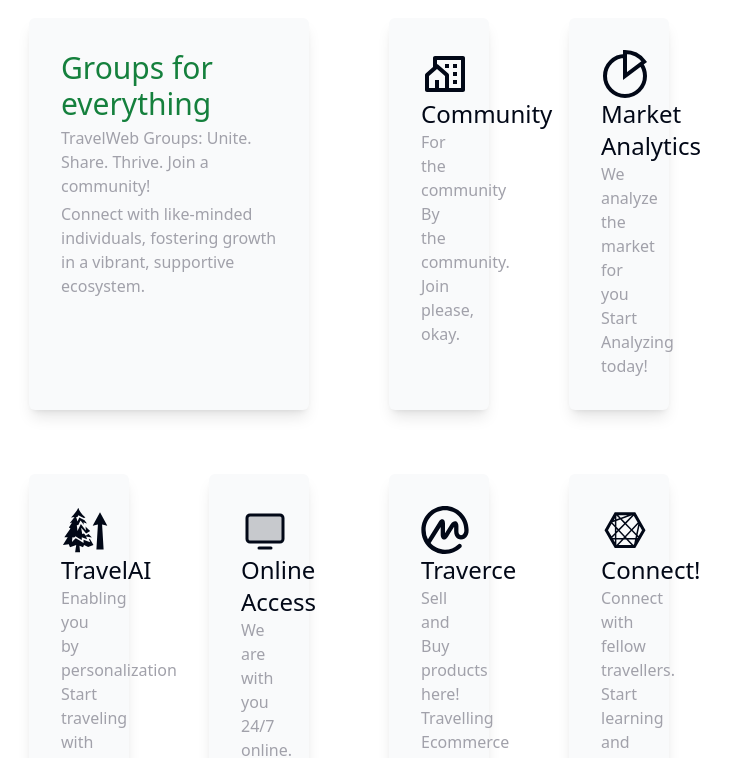
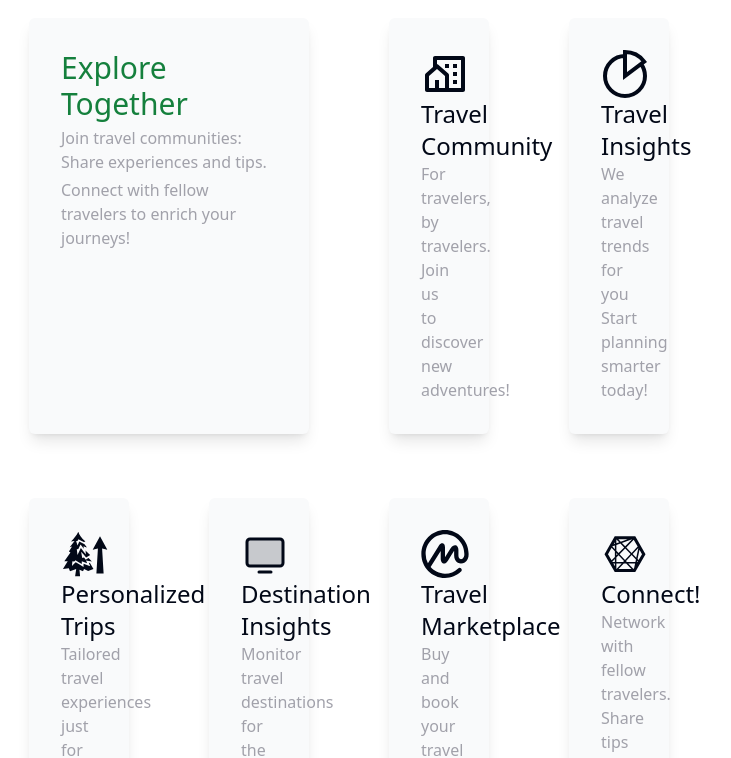
Before and after one commit to parikshitadhikari/travel-web, a Next.js app in the folder frontend/: page / in a window 1280 px wide. Shown: the part 1020-1778 px from the top of the page, without its empty margins (291-1022 px from the left). Built offline with nearby package versions, Linux system fonts and the light colour scheme.

Commit message:
landing page done

```diff
--- a/frontend/src/app/components/Box.tsx
+++ b/frontend/src/app/components/Box.tsx
@@ -8,7 +8,7 @@
 
 /**
  * @function Box
- * @description A component displaying a grid of boxes, each with an icon and information related to different services like community, market analytics, AI, etc.
+ * @description A component displaying a grid of boxes, each with an icon and information related to different tourism services like community, analytics, etc.
  * @returns {JSX.Element} - A series of styled boxes with icons and text.
  */
 const Box = () => {
@@ -17,12 +17,11 @@
       <div className="grid grid-cols-4 gap-4">
         {/* Large descriptive box */}
         <div className="p-8 m-8 shadow-lg rounded-md col-span-2 bg-gray-50">
-          <h4 className="text-green-700 text-3xl">Groups for everything</h4>
+          <h4 className="text-green-700 text-3xl">Explore Together</h4>
           <div className="text-zinc-400 mt-1">
-            <div>TravelWeb Groups: Unite. Share. Thrive. Join a community!</div>
+            <div>Join travel communities: Share experiences and tips.</div>
             <div className="mt-1">
-              Connect with like-minded individuals, fostering growth in a
-              vibrant, supportive ecosystem.
+              Connect with fellow travelers to enrich your journeys!
             </div>
           </div>
         </div>
@@ -30,52 +29,52 @@
         {/* Community box */}
         <div className="p-8 m-8 shadow-lg rounded-md bg-gray-50">
           <RiCommunityLine className="text-5xl" />
-          <h6 className="text-2xl">Community</h6>
+          <h6 className="text-2xl">Travel Community</h6>
           <div className="text-zinc-400">
-            <div>For the community By the community.</div>
-            <div>Join please, okay.</div>
+            <div>For travelers, by travelers.</div>
+            <div>Join us to discover new adventures!</div>
           </div>
         </div>
 
         {/* Market Analytics box */}
         <div className="p-8 m-8 shadow-lg rounded-md bg-gray-50">
           <GrAnalytics className="text-5xl" />
-          <h6 className="text-2xl">Market Analytics</h6>
+          <h6 className="text-2xl">Travel Insights</h6>
           <div className="text-zinc-400">
-            <div>We analyze the market for you</div>
-            <div>Start Analyzing today!</div>
+            <div>We analyze travel trends for you</div>
+            <div>Start planning smarter today!</div>
           </div>
         </div>
       </div>
 
-      {/* growAI box */}
+      {/* Travel Planning box */}
       <div className="grid grid-cols-4 gap-4">
         <div className="p-8 m-8 shadow-lg rounded-md bg-gray-50">
           <GiTreeGrowth className="text-5xl" />
-          <h6 className="text-2xl">TravelAI</h6>
+          <h6 className="text-2xl">Personalized Trips</h6>
           <div className="text-zinc-400">
-            <div>Enabling you by personalization</div>
-            <div>Start traveling with us now.</div>
+            <div>Tailored travel experiences just for you</div>
+            <div>Start planning your dream trip now.</div>
           </div>
         </div>
 
-        {/* Crop Monitoring box */}
+        {/* Destination Monitoring box */}
         <div className="p-8 m-8 shadow-lg rounded-md bg-gray-50">
           <PiMonitorDuotone className="text-5xl" />
-          <h6 className="text-2xl">Online Access</h6>
+          <h6 className="text-2xl">Destination Insights</h6>
           <div className="text-zinc-400">
-            <div>We are with you 24/7 online.</div>
-            <div></div>
+            <div>Monitor travel destinations for the best experiences</div>
+            <div>Stay informed with real-time updates!</div>
           </div>
         </div>
 
-        {/* Farmerce box */}
+        {/* Travel Marketplace box */}
         <div className="p-8 m-8 shadow-lg rounded-md bg-gray-50">
           <SiCoinmarketcap className="text-5xl" />
-          <h6 className="text-2xl">Traverce</h6>
+          <h6 className="text-2xl">Travel Marketplace</h6>
           <div className="text-zinc-400">
-            <div>Sell and Buy products here!</div>
-            <div>Travelling Ecommerce</div>
+            <div>Buy and book your travel essentials here!</div>
+            <div>Explore exclusive offers and deals.</div>
           </div>
         </div>
 
@@ -84,8 +83,8 @@
           <LiaConnectdevelop className="text-5xl" />
           <h6 className="text-2xl">Connect!</h6>
           <div className="text-zinc-400">
-            <div>Connect with fellow travellers.</div>
-            <div>Start learning and sharing today</div>
+            <div>Network with fellow travelers.</div>
+            <div>Share tips and learn from each other!</div>
           </div>
         </div>
       </div>
```
